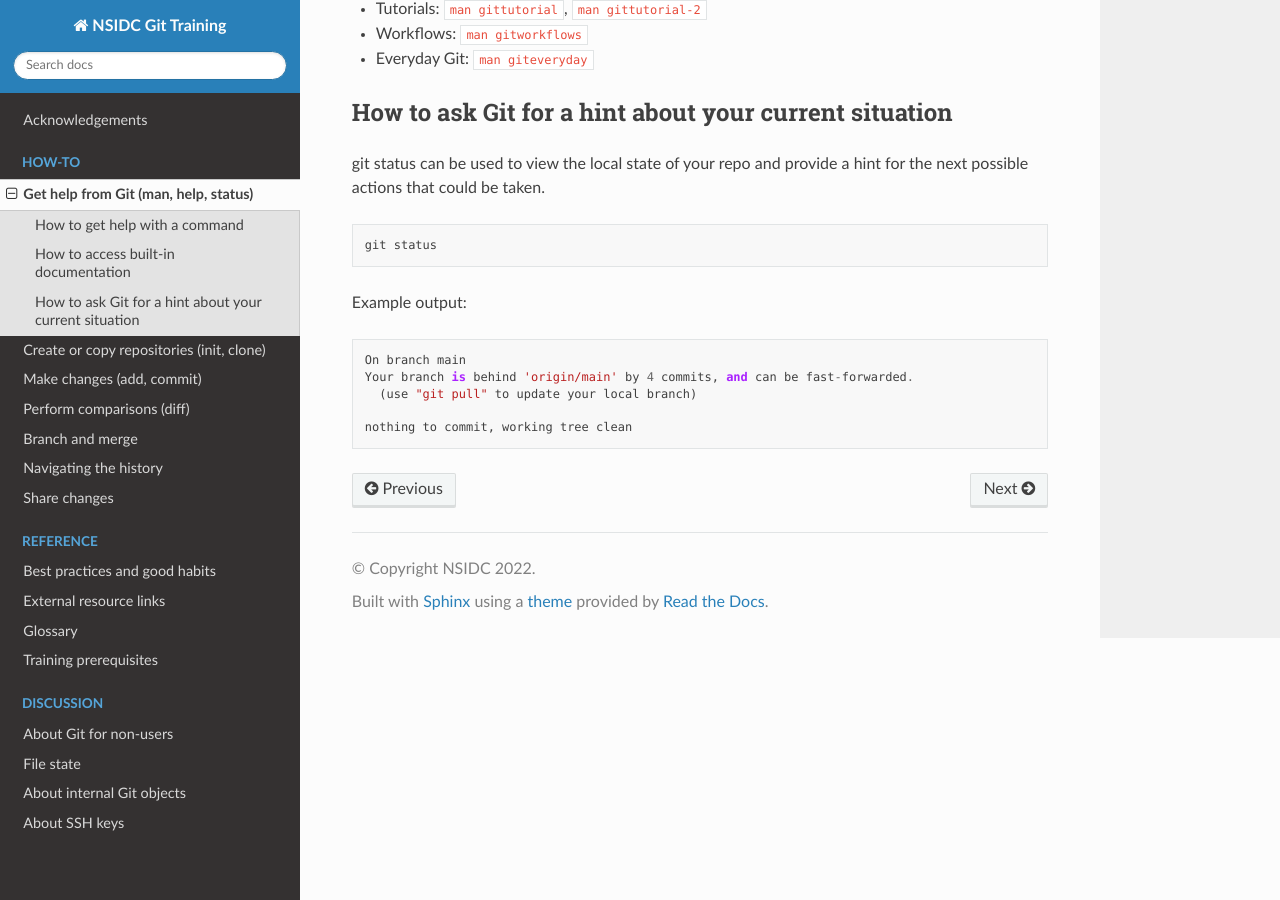
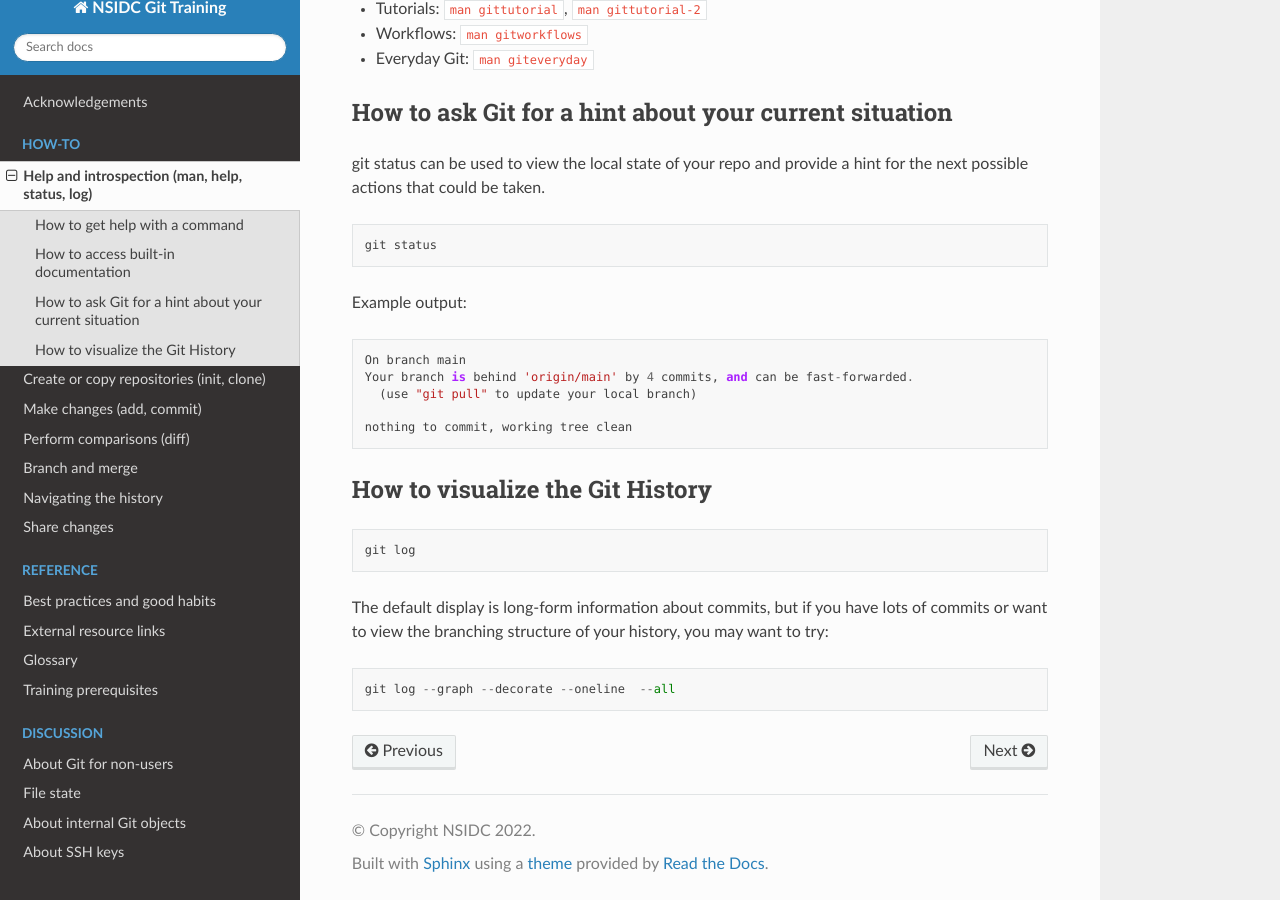
Before and after one commit to nsidc/git-training, a Sphinx documentation site: the page built from doc/how-to/help.md, in a window 1280 px wide and 900 px high, scrolled down 603 px. Built offline with Sphinx 7.4.7 and the Read the Docs theme 2.0.0, drawn with Linux system fonts in a browser that asks for light colours; some of the changed text lies outside the part shown.

Commit message:
Add how-to for `log` command

````diff
--- a/doc/how-to/built-in-help.md
+++ b/doc/how-to/help.md
@@ -1,4 +1,4 @@
-# Get help from Git (man, help, status)
+# Help and introspection (man, help, status, log)
 
 Git offers built-in documentation that's accessible through `man` or `git` commands, as
 well as the ability to make context-aware suggestions to help the user.
@@ -45,3 +45,17 @@ Your branch is behind 'origin/main' by 4 commits, and can be fast-forwarded.
 
 nothing to commit, working tree clean
 ```
+
+
+## How to visualize the Git History
+
+```
+git log
+```
+
+The default display is long-form information about commits, but if you have lots of
+commits or want to view the branching structure of your history, you may want to try:
+
+```
+git log --graph --decorate --oneline  --all
+```
--- a/doc/index.rst
+++ b/doc/index.rst
@@ -14,7 +14,7 @@
     :hidden:
     :glob:
 
-    how-to/built-in-help.md
+    how-to/help.md
     how-to/create-or-copy.md
     how-to/make-changes.md
     how-to/comparison.md
````
